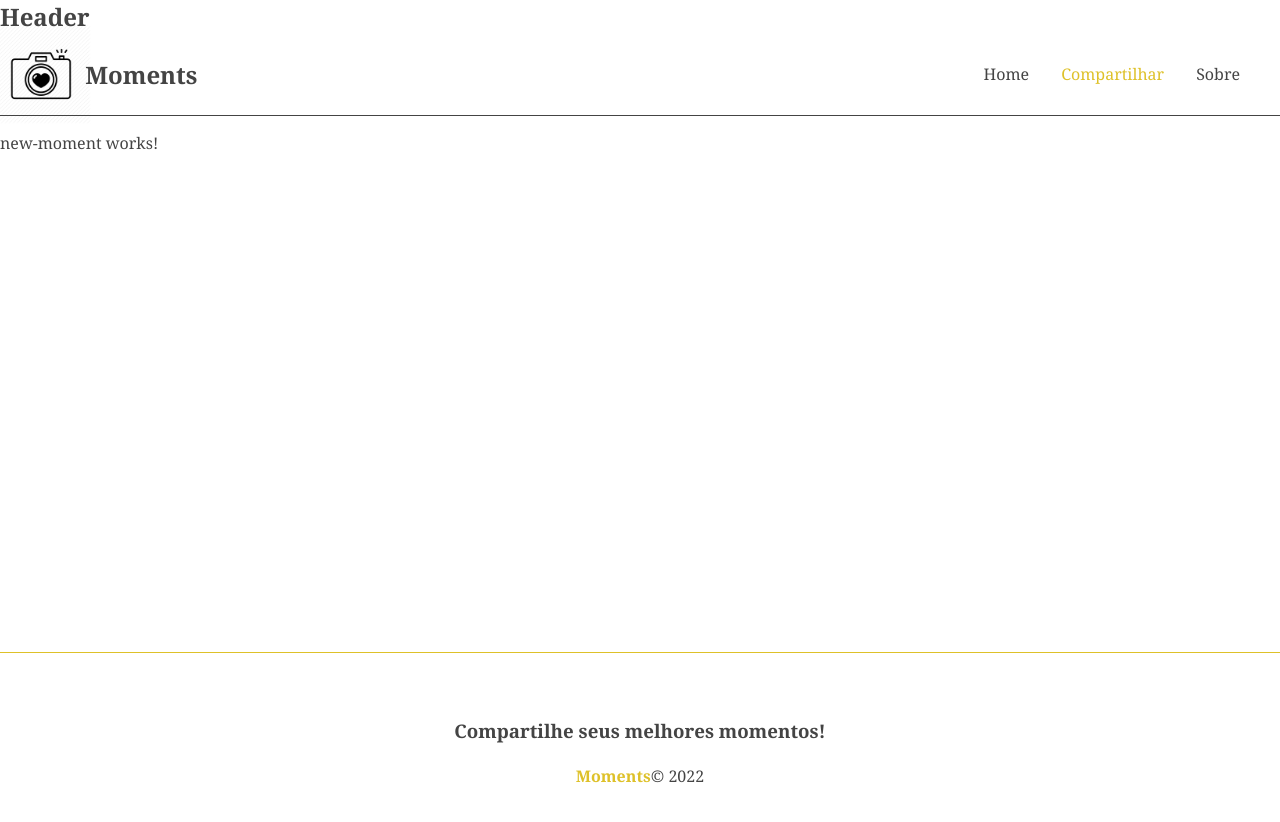
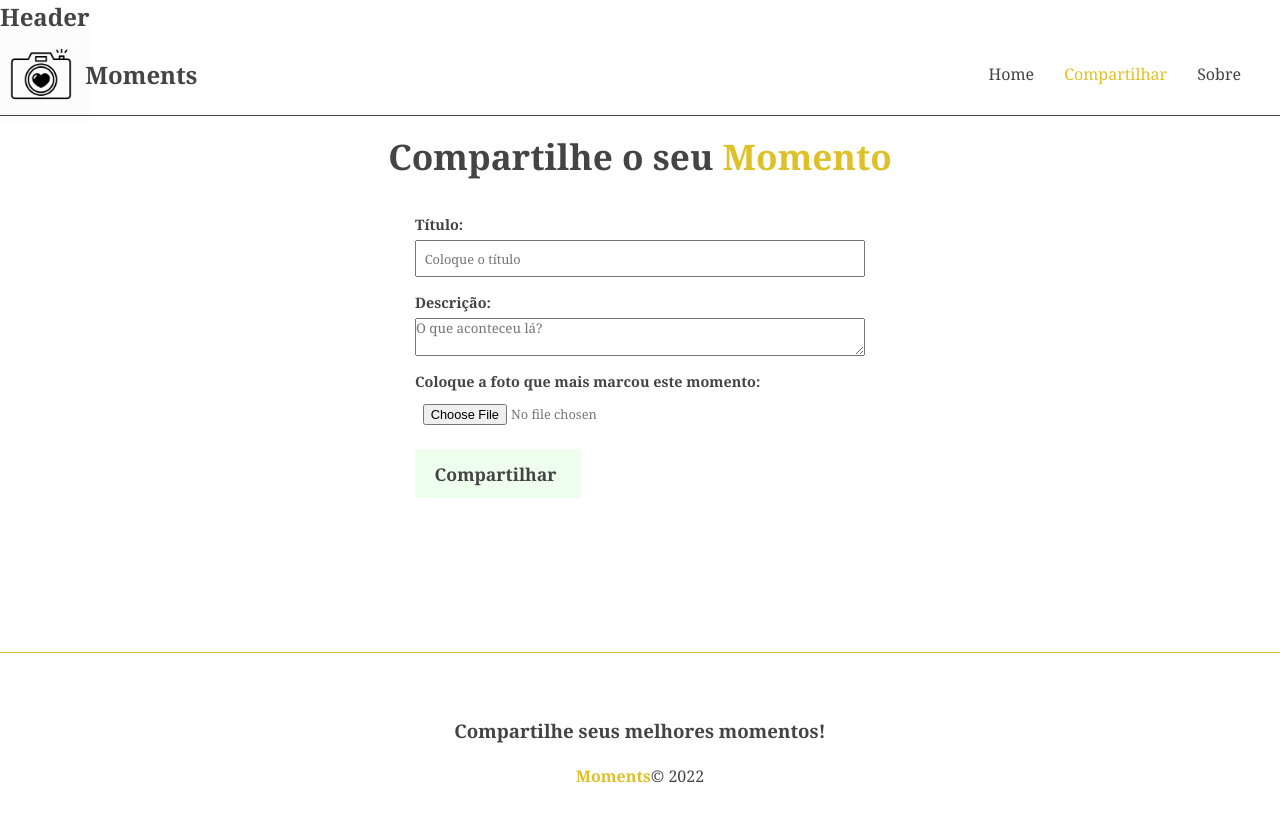
Before and after one commit to ronaldovctor/angular-13-moments, an Angular app: page /moments/new in a window 1280 px wide. Shown: the top 822 px of the page. Built offline with nearby package versions, Linux system fonts and the light colour scheme.

Commit message:
Pagina de formulario

```diff
--- a/src/app/app.module.ts
+++ b/src/app/app.module.ts
@@ -8,6 +8,7 @@
 import { AboutComponent } from './components/pages/about/about.component';
 import { HomeComponent } from './components/pages/home/home.component';
 import { NewMomentComponent } from './components/pages/new-moment/new-moment.component';
+import { MomentFormComponent } from './components/moment-form/moment-form.component';
 
 @NgModule({
   declarations: [
@@ -16,7 +17,8 @@
     FooterComponent,
     AboutComponent,
     HomeComponent,
-    NewMomentComponent
+    NewMomentComponent,
+    MomentFormComponent
   ],
   imports: [
     BrowserModule,
--- a/src/app/components/header/header.component.css
+++ b/src/app/components/header/header.component.css
@@ -35,8 +35,12 @@
 
 .links li a {
    padding: 7px;
-   border-radius: 50px;
-   border: 1.2px solid transparent;
+   border-bottom: 1.2px solid transparent;
+}
+
+.links li a:hover {
+   box-shadow: 0px 5px 6px -5px black;
+
 }
 
 #add a {
@@ -44,8 +48,7 @@
 }
 
 #add a:hover {
-   background-color: #f5f5f5;
-   box-shadow: 0 0 5px var(--cor2);
+   box-shadow: 0px 6px 7px -5px #ceb225;
 }
 
 .brand h2 {
--- /dev/null
+++ b/src/app/components/moment-form/moment-form.component.html
@@ -0,0 +1,15 @@
+<form>
+   <div class="form-group">
+      <label for="title">Título:</label>
+      <input type="text" placeholder="Coloque o título" required>
+   </div>
+   <div class="form-group">
+      <label for="description">Descrição:</label>
+      <textarea placeholder="O que aconteceu lá?" required></textarea>
+   </div>
+   <div class="form-group">
+      <label for="image">Coloque a foto que mais marcou este momento:</label>
+      <input type="file">
+   </div>
+   <input type="submit" value="{{ btnText }} ">
+</form>
--- /dev/null
+++ b/src/app/components/moment-form/moment-form.component.ts
@@ -0,0 +1,16 @@
+import { Component, Input, OnInit } from '@angular/core';
+
+@Component({
+  selector: 'app-moment-form',
+  templateUrl: './moment-form.component.html',
+  styleUrls: ['./moment-form.component.css']
+})
+export class MomentFormComponent implements OnInit {
+  @Input() btnText!: string
+
+  constructor() { }
+
+  ngOnInit(): void {
+  }
+
+}
--- a/src/app/components/pages/new-moment/new-moment.component.css
+++ b/src/app/components/pages/new-moment/new-moment.component.css
@@ -0,0 +1,9 @@
+h2{
+   text-align: center;
+   margin-bottom: 1em;
+   font-size: 2.2em;
+}
+
+h2 span {
+   color: #dec129;
+}
--- a/src/app/components/pages/new-moment/new-moment.component.html
+++ b/src/app/components/pages/new-moment/new-moment.component.html
@@ -1 +1,2 @@
-<p>new-moment works!</p>
+<h2>Compartilhe o seu <span>Momento</span></h2>
+<app-moment-form [btnText]="btnText"></app-moment-form>
--- a/src/app/components/pages/new-moment/new-moment.component.ts
+++ b/src/app/components/pages/new-moment/new-moment.component.ts
@@ -6,6 +6,7 @@
   styleUrls: ['./new-moment.component.css']
 })
 export class NewMomentComponent implements OnInit {
+  btnText: string = "Compartilhar"
 
   constructor() { }
 
--- a/src/styles.css
+++ b/src/styles.css
@@ -20,3 +20,43 @@
 a:hover {
    color: var(--cor2);
 }
+
+/* FORM */
+form {
+   width: 450px;
+   margin: 0 auto;
+}
+
+.form-group{
+   display: flex;
+   flex-direction: column;
+   margin-bottom: 1em;
+}
+
+.form-group label {
+   font-weight: bold;
+   font-size: .9em;
+   margin-bottom: .4em;
+}
+
+.form-group input, .form-group text-area {
+   padding: .6em;
+   color: #777;
+   font-size: .8em;
+}
+
+input[type="submit"] {
+   background-color: #efef;
+   border: 2px solid transparent;
+   padding: .6em 1em;
+   font-weight: bold;
+   font-size: 1.1em;
+   cursor: pointer;
+   transition: .4s;
+}
+
+input[type="submit"]:hover {
+   color: var(--cor2);
+   border: 2px solid var(--cor2);
+   background-color: transparent;
+}
```
Also changed, not shown: src/app/components/moment-form/moment-form.component.css (added), 1 other file (tests, documents, lock files or other folders).
